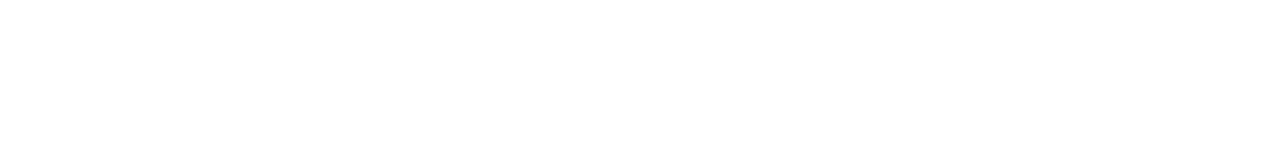
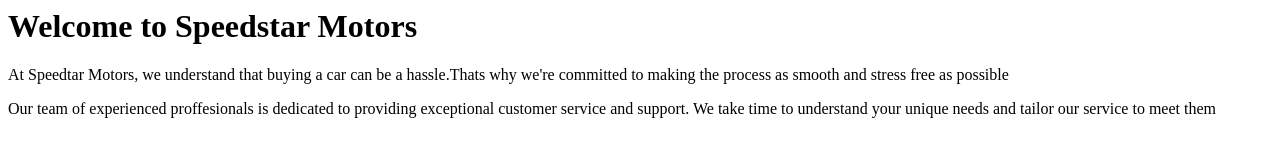
Before and after one commit to Bida23-110/Speed-Star-Motors, a plain HTML site: page About.html in a window 1280 px wide. Drawn offline with Linux system fonts and the light colour scheme.

Commit message:
Update About.html

```diff
--- a/About.html
+++ b/About.html
@@ -2,5 +2,8 @@
   <html>
     <head>
       <title>About Speedstar Motors</title>
+      <h1>Welcome to Speedstar Motors</h1>
+      <p>At Speedtar Motors, we understand that buying a car can be a hassle.Thats why we're committed to making the process as smooth and stress free as possible</p>
+   <p>Our team of experienced proffesionals is dedicated to providing exceptional customer service and support. We take time to understand your unique needs and tailor our service to meet them</p>
     </head>
   </html>
```
